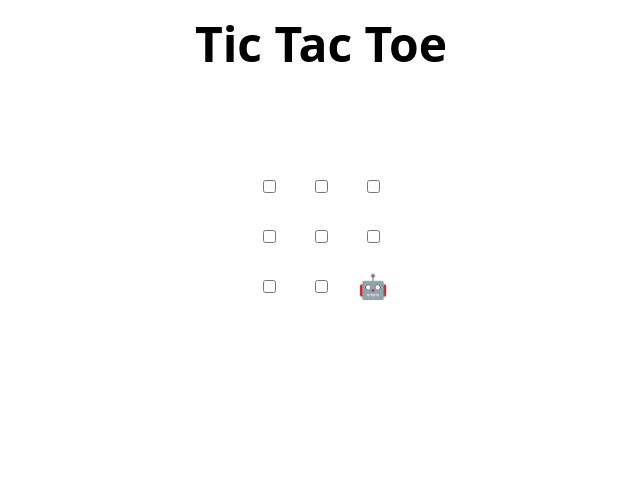
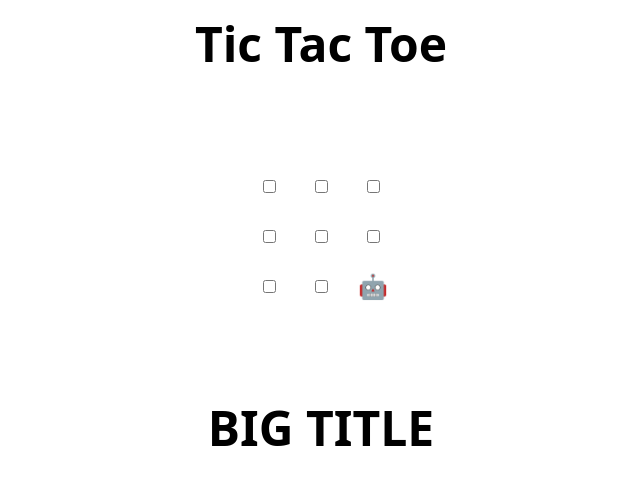
Before and after one commit to ROYERidk/skills-review-pull-requests, a plain HTML site: page index.html in a window 1280 px wide. Shown: the whole page, without its empty margins (319-959 px from the left). Drawn offline with Linux system fonts and the light colour scheme.

Commit message:
Update index.html

```diff
--- a/index.html
+++ b/index.html
@@ -46,7 +46,7 @@
     <td><input type="checkbox" /></td>
   </tr>
 </table>
-
+<h1>BIG TITLE</h1>
 <h2 hidden>Game over, refresh to play again 🧑‍💻 🤖!</h2>
 
 <script>
```
